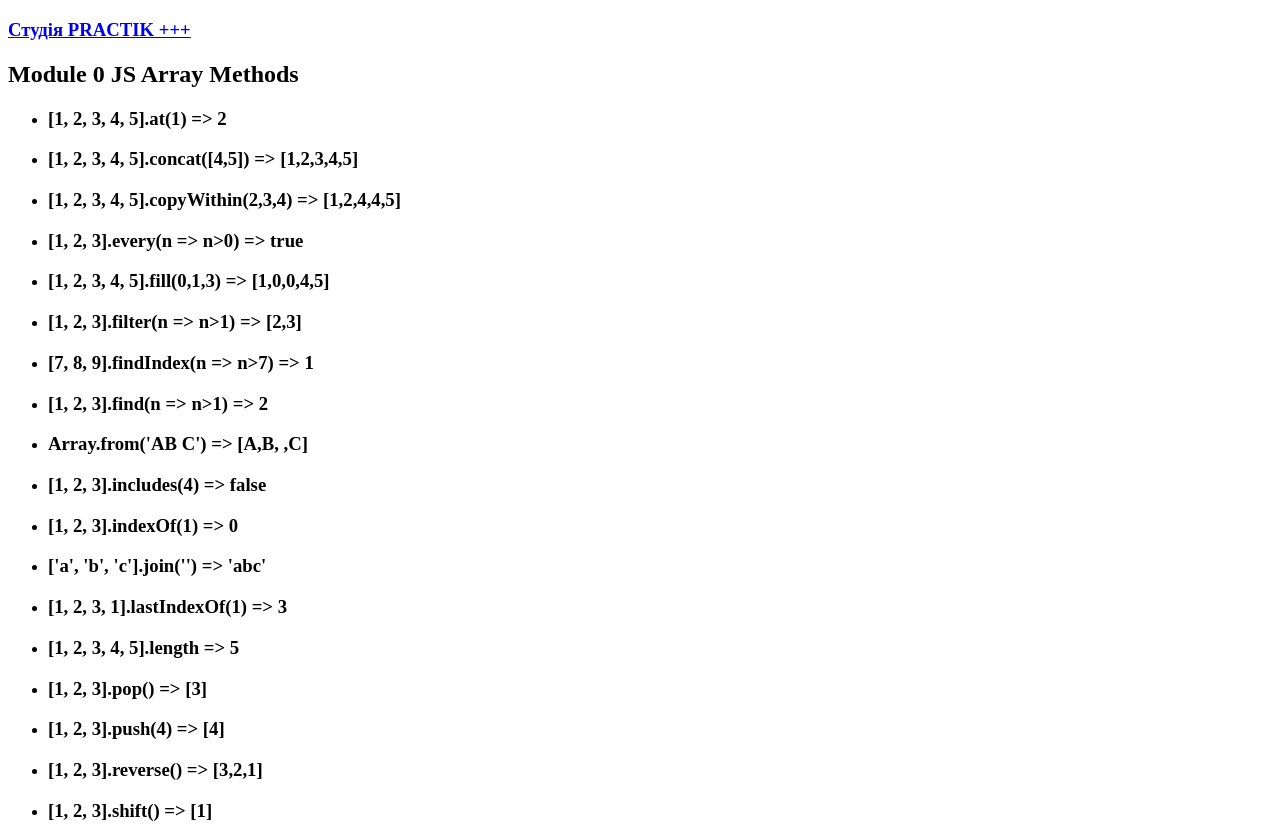
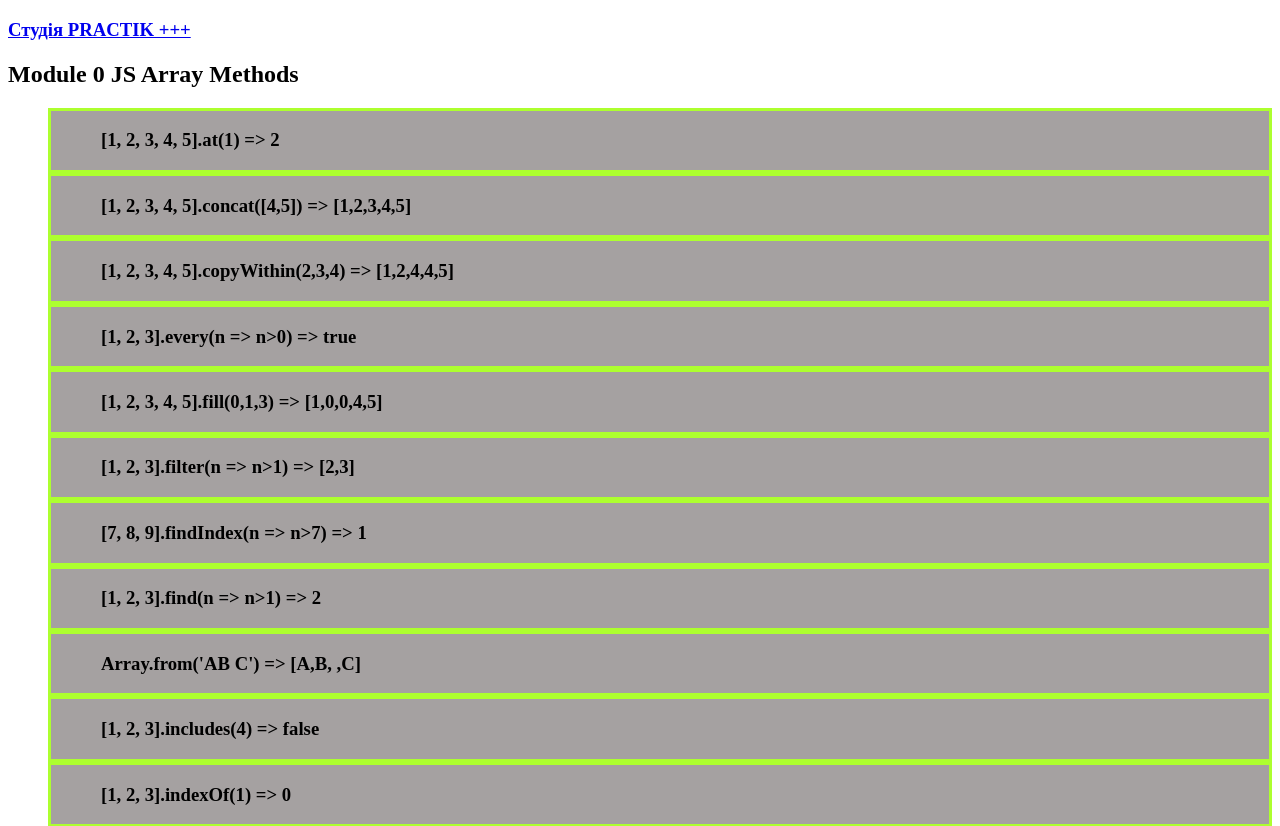
Before and after one commit to HryhoriiAndriiets1974/js-practik, a website: page js-array-methods.html in a window 1280 px wide. Shown: the top 826 px of the page. Drawn offline with Linux system fonts and the light colour scheme.

Commit message:
js-array-methods-style-li

```diff
--- a/js-array-methods.html
+++ b/js-array-methods.html
@@ -5,12 +5,20 @@
     <meta http-equiv="X-UA-Compatible" content="IE=edge" />
     <meta name="viewport" content="width=device-width, initial-scale=1.0" />
     <title>JS  Array Methods</title>
+    <style>
+      li {
+        border: 3px solid greenyellow;
+        padding-left: 50px;
+        list-style: none;
+        background-color: rgb(165, 161, 161);
+      }
+    </style>
   </head>
   <body>
     <h3><a href="index.html">Студiя PRACTIK +++</a></h3>
     <h2>Module 0 JS Array Methods </h2>
 
-       <ul class="method"></ul>
+       <ul class="method"  list-style="none"></ul>
 
     <script src="./js/js-array-methods.js" type="module"></script>
   </body>
--- a/js/js-array-methods.js
+++ b/js/js-array-methods.js
@@ -54,7 +54,7 @@ const arrayMethods = [
 const methodEl = document.querySelector('.method');
 
 const itemTemplate = ({ id, text }) => `
-<li data-id="${id}">
+<li data-id="${id}" list-style="none">
     <h3>${text}</h3>
 </li>`;
 
```
